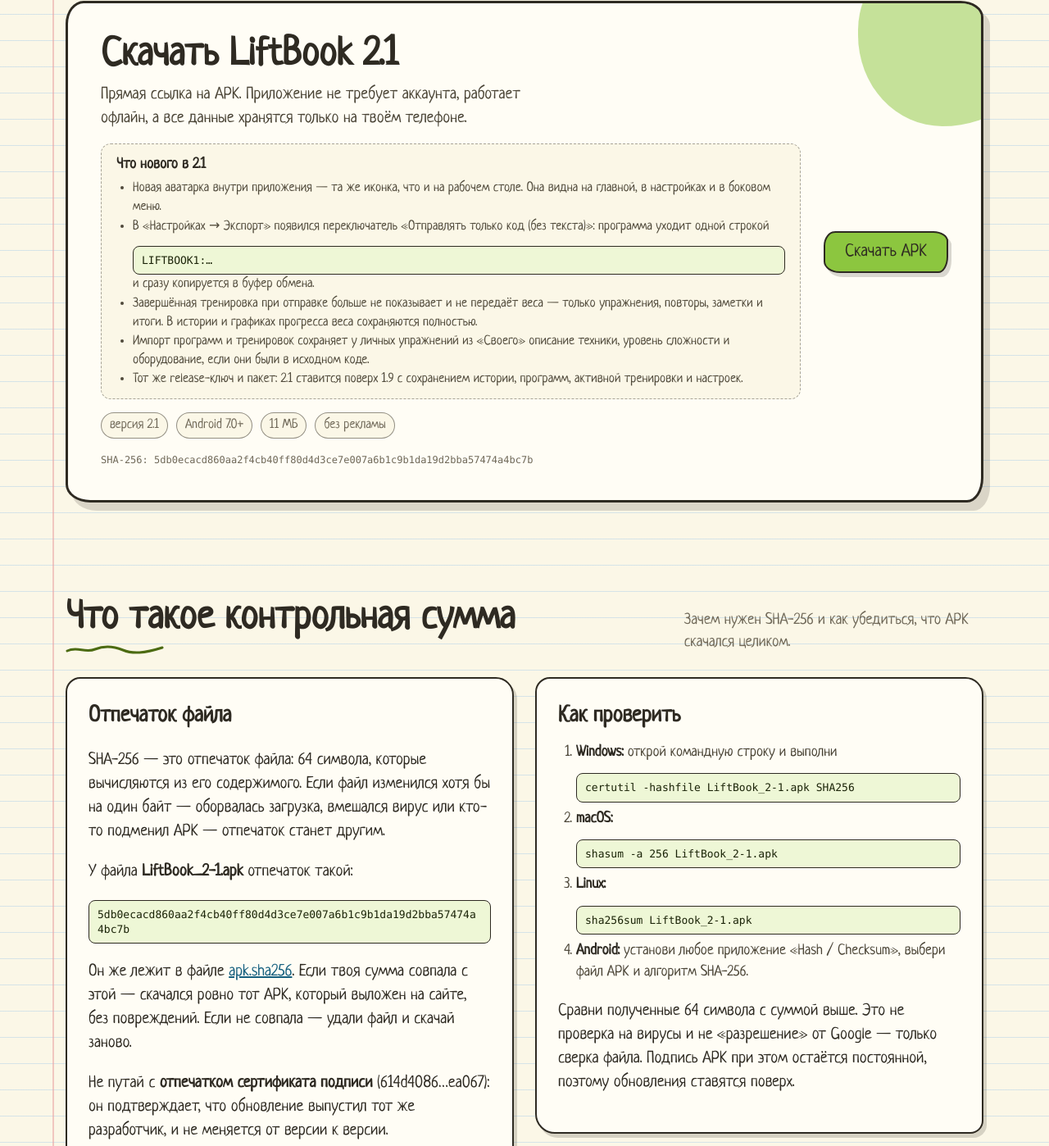
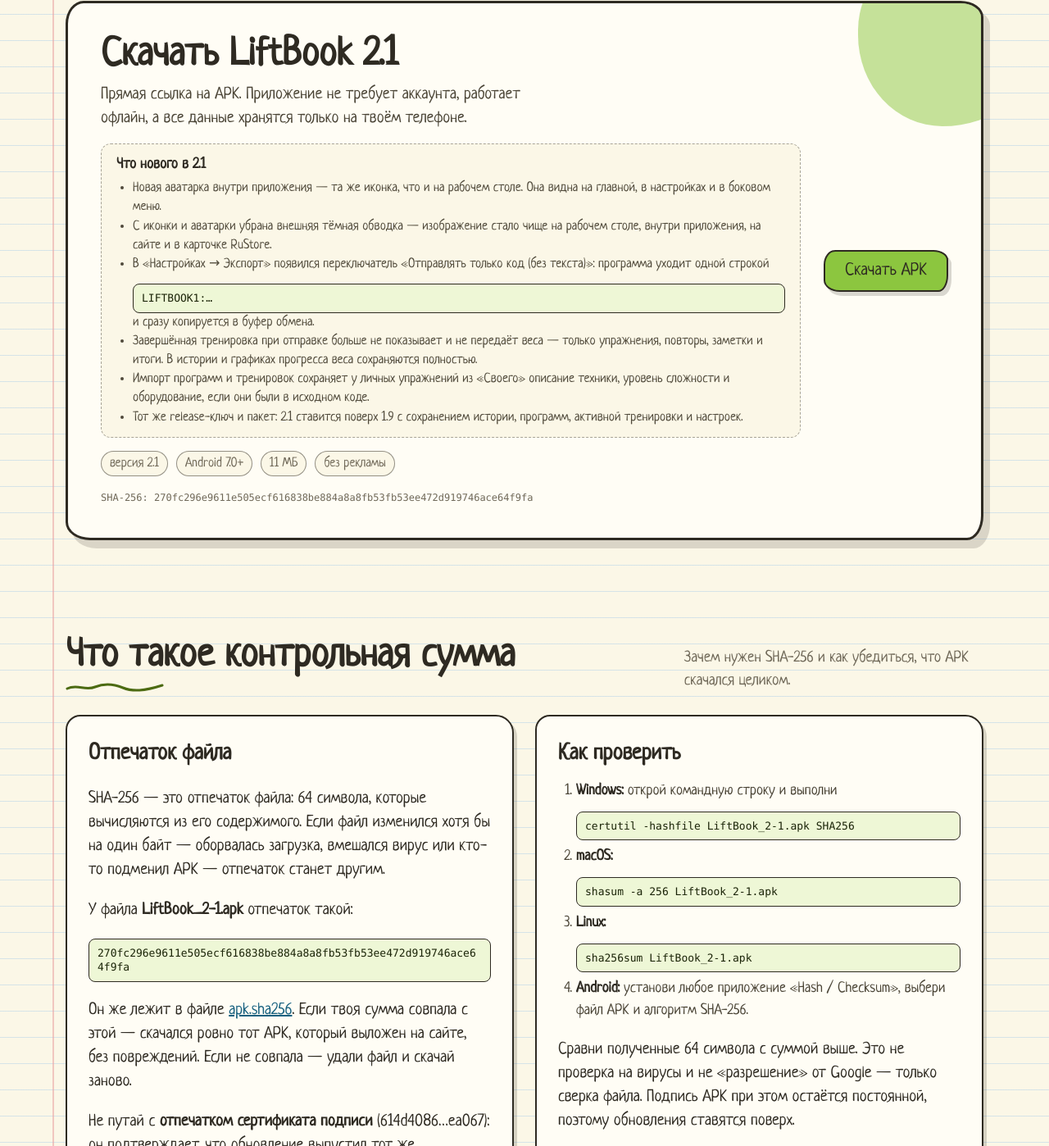
Before and after one commit to Kalser1/ironlog, a plain HTML site: page docs/index.html in a window 1280 px wide. Shown: the part 4719-6117 px from the top of the page at 82% size. Drawn offline with Linux system fonts and the light colour scheme.

Commit message:
LiftBook 2.1: новая аватарка, режим только кода, тренировки без весов, метаданные при импорте

```diff
--- a/docs/index.html
+++ b/docs/index.html
@@ -800,6 +800,7 @@
               <b>Что нового в 2.1</b>
               <ul>
                 <li>Новая аватарка внутри приложения — та же иконка, что и на рабочем столе. Она видна на главной, в настройках и в боковом меню.</li>
+                <li>С иконки и аватарки убрана внешняя тёмная обводка — изображение стало чище на рабочем столе, внутри приложения, на сайте и в карточке RuStore.</li>
                 <li>В «Настройках → Экспорт» появился переключатель «Отправлять только код (без текста)»: программа уходит одной строкой <span class="code">LIFTBOOK1:…</span> и сразу копируется в буфер обмена.</li>
                 <li>Завершённая тренировка при отправке больше не показывает и не передаёт веса — только упражнения, повторы, заметки и итоги. В истории и графиках прогресса веса сохраняются полностью.</li>
                 <li>Импорт программ и тренировок сохраняет у личных упражнений из «Своего» описание техники, уровень сложности и оборудование, если они были в исходном коде.</li>
@@ -812,7 +813,7 @@
               <span>11 МБ</span>
               <span>без рекламы</span>
             </div>
-            <div class="hash">SHA-256: 5db0ecacd860aa2f4cb40ff80d4d3ce7e007a6b1c9b1da19d2bba57474a4bc7b</div>
+            <div class="hash">SHA-256: 270fc296e9611e505ecf616838be884a8a8fb53fb53ee472d919746ace64f9fa</div>
           </div>
           <a class="btn btn-primary" href="LiftBook_2-1.apk" download>Скачать APK</a>
         </div>
@@ -839,7 +840,7 @@
             или кто-то подменил APK — отпечаток станет другим.
           </p>
           <p>У файла <b>LiftBook_2-1.apk</b> отпечаток такой:</p>
-          <code class="code">5db0ecacd860aa2f4cb40ff80d4d3ce7e007a6b1c9b1da19d2bba57474a4bc7b</code>
+          <code class="code">270fc296e9611e505ecf616838be884a8a8fb53fb53ee472d919746ace64f9fa</code>
           <p>
             Он же лежит в файле <a href="apk.sha256">apk.sha256</a>. Если твоя сумма совпала
             с этой — скачался ровно тот APK, который выложен на сайте, без повреждений.
```
Also changed, not shown: docs/img/home.png, docs/img/icon.png, 2 other files.
